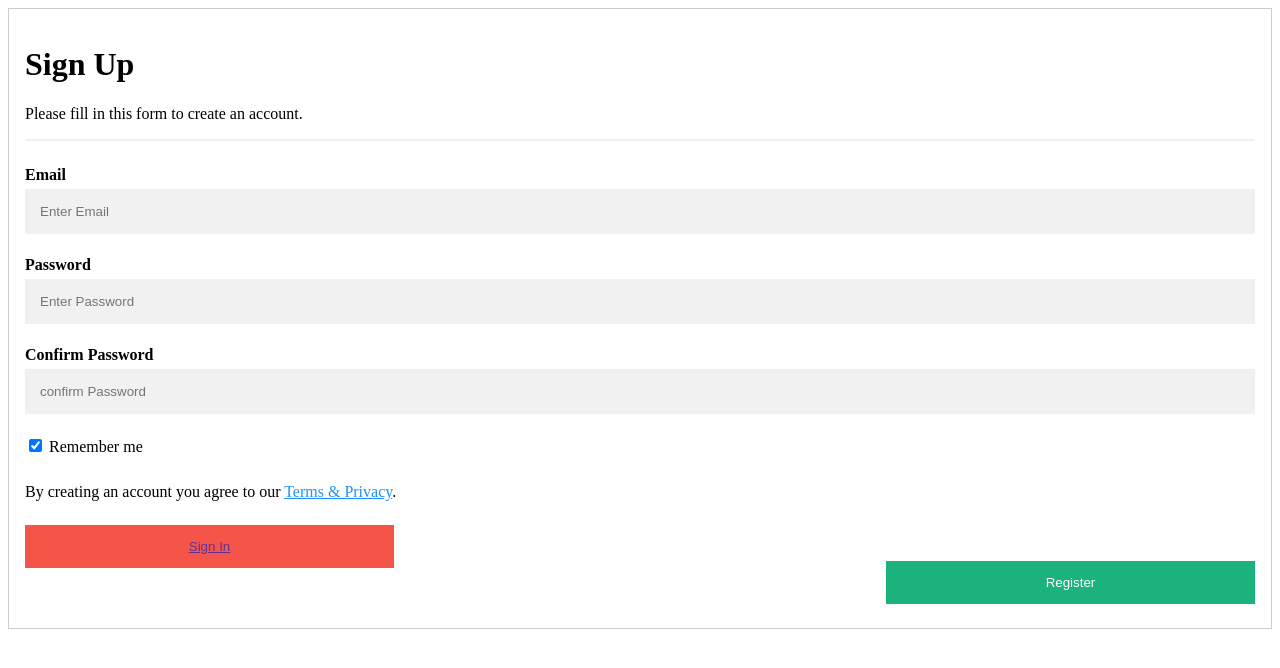
After one commit to Kingsly62/Blogging-Flask, a Flask app: page /signup in a window 1280 px wide. The commit adds this page. Shown: the top 668 px of the page. Run offline with Flask 2, Linux system fonts and the light colour scheme.

Commit message:
add sigup page

```diff
--- a/main.py
+++ b/main.py
@@ -18,6 +18,11 @@ def contact():
     return render_template('contact.html')
 
 
+@app.route('/signup')
+def signup():
+    return render_template('signup.html')
+
+
 @app.route('/post')
 def post():
     return render_template('create_post.html')
--- /dev/null
+++ b/static/CSS/signup.css
@@ -0,0 +1,76 @@
+* {box-sizing: border-box}
+
+
+  input[type=text], input[type=password] {
+  width: 100%;
+  padding: 15px;
+  margin: 5px 0 22px 0;
+  display: inline-block;
+  border: none;
+  background: #f1f1f1;
+}
+
+input[type=text]:focus, input[type=password]:focus {
+  background-color: #ddd;
+  outline: none;
+}
+
+hr {
+  border: 1px solid #f1f1f1;
+  margin-bottom: 25px;
+}
+
+
+button {
+  background-color: #04AA6D;
+  color: white;
+  padding: 14px 20px;
+  margin: 8px 0;
+  border: none;
+  cursor: pointer;
+  width: 100%;
+  opacity: 0.9;
+}
+
+button:hover {
+  opacity:1;
+}
+
+
+.cancelbtn {
+  padding: 14px 20px;
+  background-color: #f44336;
+}
+
+
+.cancelbtn, .signupbtn {
+  float: left;
+  width: 30%;
+  gap: 20px;
+}
+
+.clearfix button{
+    gap: 20px;
+}
+
+.container {
+  padding: 16px;
+}
+
+
+.clearfix::after {
+  content: "";
+  clear: both;
+  display: table;
+}
+
+button[type=submit]{
+    float: right;
+}
+
+@media screen and (max-width: 300px) {
+  .cancelbtn, .signupbtn {
+    width: 50%;
+    gap: 20px;
+  }
+}
--- a/templates/home.html
+++ b/templates/home.html
@@ -20,7 +20,7 @@
             <li><a href="">API</a></li>
             <li><a href="{{url_for('post')}}">Create Post +</a></li>
             <li><a href="{{url_for('contact')}}">Contact Us</a></li>
-            <li><a href="">SignUp</a></li>
+            <li><a href="{{url_for('signup')}}">SignUp</a></li>
           </ul>
         </nav>
       </header>
--- /dev/null
+++ b/templates/signup.html
@@ -0,0 +1,62 @@
+<!DOCTYPE html>
+<html lang="en">
+  <head>
+    <meta charset="UTF-8" />
+    <meta http-equiv="X-UA-Compatible" content="IE=edge" />
+    <meta name="viewport" content="width=device-width, initial-scale=1.0" />
+    <link rel="stylesheet" href="/static/CSS/signup.css" />
+    <title>sign_up</title>
+  </head>
+  <body>
+    <div class="contact">
+      <form action="action_page.php" style="border: 1px solid #ccc">
+        <div class="container">
+          <h1>Sign Up</h1>
+          <p>Please fill in this form to create an account.</p>
+          <hr />
+
+          <label for="email"><b>Email</b></label>
+          <input type="text" placeholder="Enter Email" name="email" required />
+
+          <label for="password"><b>Password</b></label>
+          <input
+            type="password"
+            placeholder="Enter Password"
+            name="password"
+            required
+          />
+
+          <label for="password-confirm"><b>Confirm Password</b></label>
+          <input
+            type="password"
+            placeholder="confirm Password"
+            name="password-confirm"
+            required
+          />
+
+          <label>
+            <input
+              type="checkbox"
+              checked="checked"
+              name="remember"
+              style="margin-bottom: 15px"
+            />
+            Remember me
+          </label>
+
+          <p>
+            By creating an account you agree to our
+            <a href="#" style="color: dodgerblue">Terms & Privacy</a>.
+          </p>
+
+          <div class="clearfix">
+            <button type="button" class="cancelbtn">
+              <a href="">Sign In</a></button
+            ><br /><br />
+            <button type="submit" class="signupbtn">Register</button>
+          </div>
+        </div>
+      </form>
+    </div>
+  </body>
+</html>
```
